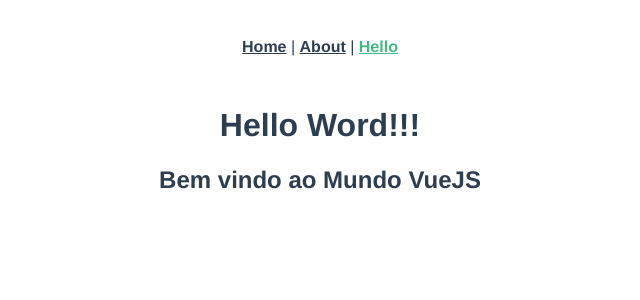
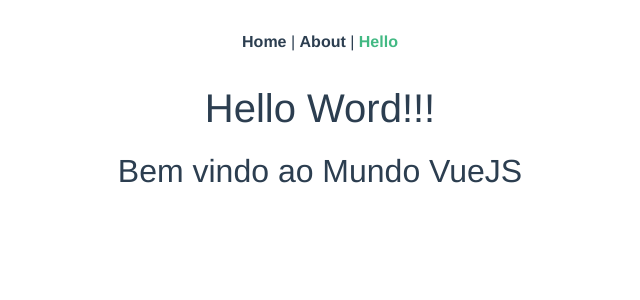
Before and after one commit to HederMilani/Projetos-Vue, a Vue app in the folder get_start/: page /hello in a window 1280 px wide. Shown: the top 300 px of the page, without its empty margins (320-960 px from the left). Built offline with nearby package versions, Linux system fonts and the light colour scheme.

Commit message:
Vue Renderização declarativa

```diff
--- a/get_start/package.json
+++ b/get_start/package.json
@@ -9,6 +9,7 @@
   "dependencies": {
     "core-js": "^3.8.3",
     "register-service-worker": "^1.7.2",
+    "spectre.css": "^0.5.9",
     "vue": "^3.2.13",
     "vue-router": "^4.0.3"
   },
--- a/get_start/src/main.js
+++ b/get_start/src/main.js
@@ -3,4 +3,7 @@ import App from './App.vue'
 import './registerServiceWorker'
 import router from './router'
 
+import 'spectre.css/dist/spectre.min.css'
+import 'spectre.css/dist/spectre-icons.min.css'
+
 createApp(App).use(router).mount('#app')
--- a/get_start/src/views/HelloWordPage.vue
+++ b/get_start/src/views/HelloWordPage.vue
@@ -1,4 +1,14 @@
 <template>
     <h1>Hello Word!!!</h1>
-    <h2>Bem vindo ao Mundo VueJS</h2>
+    <h2>{{ message }}</h2>
 </template>
+
+<script>
+    export default {
+        data() {
+            return {
+                message: 'Bem vindo ao Mundo VueJS'
+            }
+        }
+    }
+</script>
```
Also changed, not shown: 1 other file (tests, documents, lock files or other folders).
